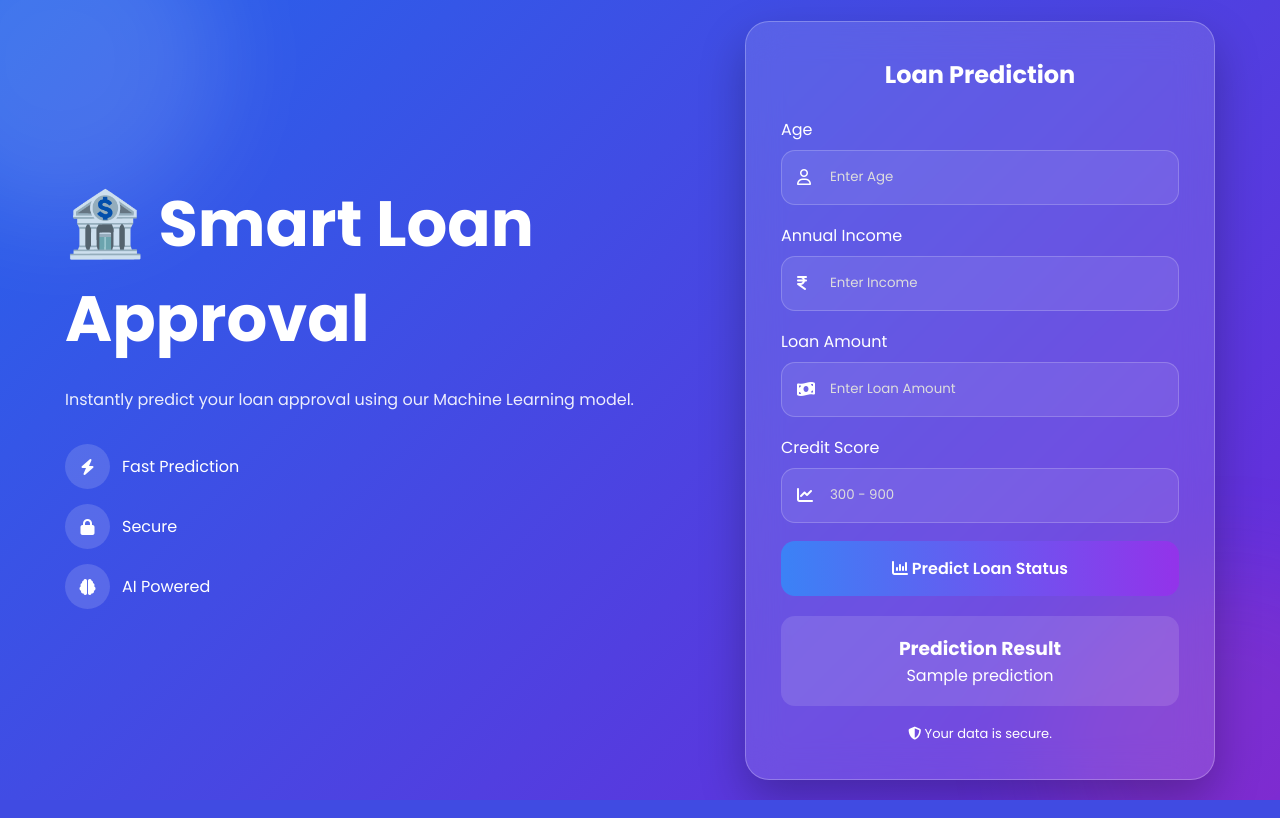
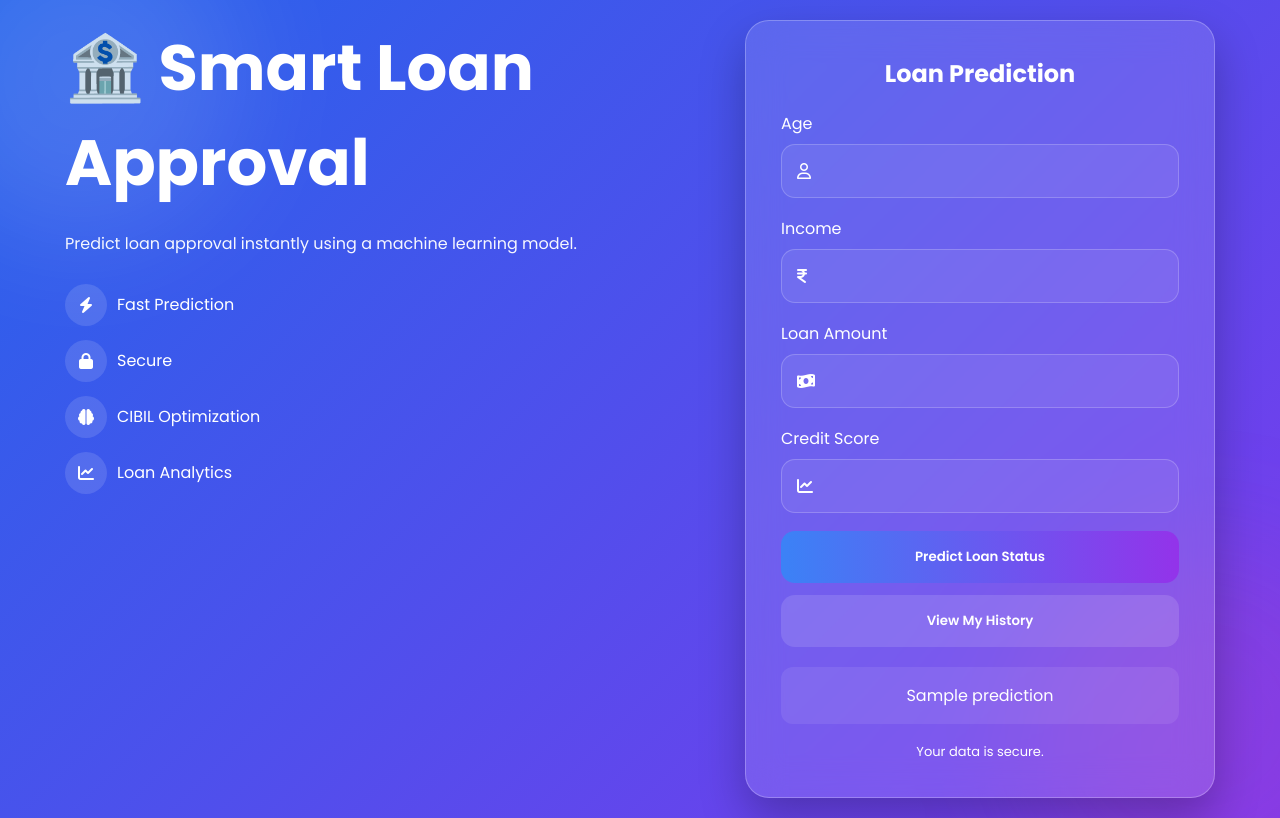
Before and after one commit to theNERDYabhay/loan_model, a Flask app: template templates/index.html in a window 1280 px wide. Run offline with Flask 3, Linux system fonts and the light colour scheme; the template is opened without the code that fills it: most values are stand-ins (such as "Sample title", 1, 10 or a date in 2020); parts of the project's set-up code (start-up, migrations or seed data) failed here and were passed over; some libraries are stand-ins or nearby versions.

Commit message:
added local history and sql database

```diff
--- a/app.py
+++ b/app.py
@@ -1,45 +1,69 @@
 import os
-from flask import Flask, render_template, request
+import sqlite3
 import joblib
+from flask import Flask, render_template, request, redirect, url_for, session
 
 app = Flask(__name__)
+app.secret_key = "loan_prediction_project_2026"
 
-# Use an absolute path so the model loads correctly no matter
-# which directory you run this script from
 BASE_DIR = os.path.dirname(os.path.abspath(__file__))
-MODEL_PATH = os.path.join(BASE_DIR, "model", "loan_model.pkl")
+DB_PATH = os.path.join(BASE_DIR, "loan_history.db")
+MODEL = joblib.load(os.path.join(BASE_DIR, "model", "loan_model.pkl"))
 
-model = joblib.load(MODEL_PATH)
+def init_db():
+    conn = sqlite3.connect(DB_PATH)
+    conn.execute("""
+    CREATE TABLE IF NOT EXISTS loan_history(
+        id INTEGER PRIMARY KEY AUTOINCREMENT,
+        age INTEGER,
+        income REAL,
+        loan_amount REAL,
+        credit_score INTEGER,
+        prediction TEXT,
+        created_at TIMESTAMP DEFAULT CURRENT_TIMESTAMP
+    )
+    """)
+    conn.commit()
+    conn.close()
 
-@app.route("/test")
-def test():
-    return "Hello World"
+init_db()
 
 @app.route("/")
 def home():
-    return render_template("index.html")
-
+    return render_template(
+        "index.html",
+        prediction=session.pop("prediction", None),
+        age=session.pop("age", ""),
+        income=session.pop("income", ""),
+        loan=session.pop("loan", ""),
+        credit=session.pop("credit", "")
+    )
 
 @app.route("/predict", methods=["POST"])
 def predict():
-    try:
-        age = int(request.form["age"])
-        income = float(request.form["income"])
-        loan_amount = float(request.form["loan"])
-        credit_score = int(request.form["credit"])
+    age = int(request.form["age"])
+    income = float(request.form["income"])
+    loan = float(request.form["loan"])
+    credit = int(request.form["credit"])
 
-        prediction = model.predict([[age, income, loan_amount, credit_score]])
+    pred = MODEL.predict([[age, income, loan, credit]])[0]
+    result = "Approved" if pred == 1 else "Rejected"
 
-        if prediction[0] == 1:
-            result = "Congratulations! Your loan application has been approved."
-        else:
-            result = "Sorry, Loan Rejected."
+    conn = sqlite3.connect(DB_PATH)
+    conn.execute(
+        "INSERT INTO loan_history(age,income,loan_amount,credit_score,prediction) VALUES(?,?,?,?,?)",
+        (age, income, loan, credit, result)
+    )
+    conn.commit()
+    conn.close()
 
-    except (KeyError, ValueError) as e:
-        result = f"Invalid input: please fill in all fields with valid numbers. ({e})"
+    session["prediction"] = result
+    session["age"] = age
+    session["income"] = income
+    session["loan"] = loan
+    session["credit"] = credit
 
-    return render_template("index.html", prediction=result)
-
+    return redirect(url_for("home"))
 
 if __name__ == "__main__":
-    app.run(host="0.0.0.0", port=5000, debug=True)
+    app.run(debug=True)
--- a/templates/index.html
+++ b/templates/index.html
@@ -1,285 +1,99 @@
-
 <!DOCTYPE html>
 <html lang="en">
 <head>
 <meta charset="UTF-8">
 <meta name="viewport" content="width=device-width, initial-scale=1.0">
 <title>Loan Predictor</title>
-
-<link href="https://fonts.googleapis.com/css2?family=Poppins:wght@300;400;500;600;700&display=swap" rel="stylesheet">
+<link href="https://fonts.googleapis.com/css2?family=Poppins:wght@300;400;600;700&display=swap" rel="stylesheet">
 <link rel="stylesheet" href="https://cdnjs.cloudflare.com/ajax/libs/font-awesome/6.6.0/css/all.min.css">
-
 <style>
-*{
-    margin:0;
-    padding:0;
-    box-sizing:border-box;
-    font-family:'Poppins',sans-serif;
-    user-select:none;
-    -webkit-user-select:none;
-    -moz-user-select:none;
-}
-input,textarea{
-    user-select:text;
-    -webkit-user-select:text;
-}
-
-body{
-    min-height:100vh;
-    display:flex;
-    justify-content:center;
-    align-items:center;
-    padding:20px;
-    overflow-x:hidden;
-    background:linear-gradient(135deg,#2563eb,#6d28d9);
-}
-
-body::before,
-body::after{
-    content:"";
-    position:fixed;
-    border-radius:50%;
-    filter:blur(50px);
-    z-index:-1;
-}
-
-body::before{
-    width:320px;
-    height:320px;
-    background:#ffffff22;
-    top:-100px;
-    left:-100px;
-}
-
-body::after{
-    width:350px;
-    height:350px;
-    background:#ec489922;
-    right:-120px;
-    bottom:-120px;
-}
-
-.container{
-    width:100%;
-    max-width:1150px;
-    display:grid;
-    grid-template-columns:1fr 470px;
-    gap:50px;
-    align-items:center;
-}
-
-.left{
-    color:white;
-}
-
-.left h1{
-    font-size:clamp(2.5rem,5vw,4rem);
-    margin-bottom:20px;
-}
-
-.left p{
-    line-height:1.8;
-    opacity:.9;
-    margin-bottom:30px;
-}
-
-.feature{
-    display:flex;
-    align-items:center;
-    gap:12px;
-    margin:15px 0;
-}
-
-.feature i{
-    width:45px;
-    height:45px;
-    display:grid;
-    place-items:center;
-    border-radius:50%;
-    background:rgba(255,255,255,.15);
-}
-
-.card{
-    background:rgba(255,255,255,.12);
-    backdrop-filter:blur(18px);
-    border:1px solid rgba(255,255,255,.25);
-    border-radius:24px;
-    padding:35px;
-    box-shadow:0 20px 45px rgba(0,0,0,.25);
-}
-
-.card h2{
-    color:white;
-    text-align:center;
-    margin-bottom:25px;
-}
-
-.group{margin-bottom:18px;}
-
-label{
-    display:block;
-    color:white;
-    margin-bottom:8px;
-}
-
-.box{
-    position:relative;
-}
-
-.box i{
-    position:absolute;
-    left:16px;
-    top:50%;
-    transform:translateY(-50%);
-    color:white;
-}
-
-input[type=number]::-webkit-inner-spin-button,
-input[type=number]::-webkit-outer-spin-button{
-    -webkit-appearance:none;
-    margin:0;
-}
-
-input[type=number]{
-    appearance:textfield;
-    -moz-appearance:textfield;
-}
-
-.box input{
-    width:100%;
-    height:55px;
-    padding:0 16px 0 48px;
-    border-radius:14px;
-    border:1px solid rgba(255,255,255,.2);
-    background:rgba(255,255,255,.08);
-    color:white;
-    outline:none;
-    transition:.3s;
-}
-
-.box input::placeholder{color:#ddd;}
-
-.box input:focus{
-    background:rgba(255,255,255,.15);
-    border-color:white;
-}
-
-button{
-    width:100%;
-    height:55px;
-    border:none;
-    border-radius:14px;
-    background:linear-gradient(90deg,#3b82f6,#9333ea);
-    color:white;
-    font-size:16px;
-    font-weight:600;
-    cursor:pointer;
-    transition:.3s;
-}
-
-button:hover{
-    transform:translateY(-3px);
-}
-
-.result{
-    margin-top:20px;
-    padding:18px;
-    border-radius:14px;
-    background:rgba(255,255,255,.12);
-    color:white;
-    text-align:center;
-}
-
-.footer{
-    margin-top:18px;
-    text-align:center;
-    color:white;
-    font-size:13px;
-}
-
-@media(max-width:900px){
-.container{grid-template-columns:1fr;}
-.left{text-align:center;}
-.card{max-width:500px;margin:auto;}
-}
+*{margin:0;padding:0;box-sizing:border-box;font-family:Poppins,sans-serif;user-select:none}
+input,textarea{user-select:text}
+body{min-height:100vh;display:flex;justify-content:center;align-items:center;padding:20px;background:linear-gradient(135deg,#2563eb,#7c3aed);overflow-x:hidden}
+body:before,body:after{content:"";position:fixed;border-radius:50%;filter:blur(60px);z-index:-1}
+body:before{width:320px;height:320px;background:#ffffff20;top:-80px;left:-80px}
+body:after{width:360px;height:360px;background:#ec489920;right:-100px;bottom:-100px}
+.container{display:grid;grid-template-columns:1fr 470px;gap:50px;max-width:1150px;width:100%}
+.left{color:#fff}
+.left h1{font-size:clamp(2.5rem,5vw,4rem);margin-bottom:20px}
+.left p{line-height:1.8;opacity:.95;margin-bottom:25px}
+.feature{display:flex;align-items:center;gap:10px;margin:14px 0}
+.feature i{width:42px;height:42px;border-radius:50%;display:grid;place-items:center;background:#ffffff20}
+.card{background:rgba(255,255,255,.12);backdrop-filter:blur(18px);border:1px solid rgba(255,255,255,.25);border-radius:24px;padding:35px;box-shadow:0 20px 45px rgba(0,0,0,.25)}
+.card h2{text-align:center;color:#fff;margin-bottom:20px}
+.group{margin-bottom:18px}
+label{display:block;color:#fff;margin-bottom:8px}
+.box{position:relative}
+.box i{position:absolute;left:16px;top:50%;transform:translateY(-50%);color:#fff}
+input[type=number]::-webkit-inner-spin-button,input[type=number]::-webkit-outer-spin-button{-webkit-appearance:none;margin:0}
+input[type=number]{appearance:textfield;-moz-appearance:textfield}
+.box input{width:100%;height:54px;padding:0 16px 0 48px;border-radius:14px;border:1px solid rgba(255,255,255,.2);background:#ffffff12;color:#fff;outline:none}
+.box input::placeholder{color:#ddd}
+button{width:100%;height:52px;border:none;border-radius:14px;cursor:pointer;font-weight:600}
+.predict{background:linear-gradient(90deg,#3b82f6,#9333ea);color:#fff}
+.history-btn{margin-top:12px;background:#ffffff20;color:#fff}
+.result{margin-top:20px;padding:16px;background:#ffffff15;border-radius:12px;color:#fff;text-align:center}
+.footer{text-align:center;color:#fff;margin-top:18px;font-size:13px}
+.modal{display:none;position:fixed;inset:0;background:rgba(0,0,0,.55);backdrop-filter:blur(8px);justify-content:center;align-items:center;padding:20px}
+.modal-card{width:100%;max-width:520px;max-height:80vh;overflow:auto;background:rgba(255,255,255,.12);backdrop-filter:blur(18px);border-radius:18px;padding:22px;color:#fff}
+.header{display:flex;justify-content:space-between;align-items:center;margin-bottom:15px}
+.close{background:none;border:none;color:#fff;font-size:28px;width:auto;height:auto}
+.item{padding:12px;border-radius:12px;background:#ffffff10;margin-bottom:10px}
+@media(max-width:900px){.container{grid-template-columns:1fr}.left{text-align:center}.card{max-width:500px;margin:auto}}
 </style>
 </head>
-
 <body>
-
 <div class="container">
-
 <div class="left">
 <h1>🏦 Smart Loan Approval</h1>
-<p>Instantly predict your loan approval using our Machine Learning model.</p>
-
+<p>Predict loan approval instantly using a machine learning model.</p>
 <div class="feature"><i class="fa-solid fa-bolt"></i>Fast Prediction</div>
 <div class="feature"><i class="fa-solid fa-lock"></i>Secure</div>
-<div class="feature"><i class="fa-solid fa-brain"></i>AI Powered</div>
-
+<div class="feature"><i class="fa-solid fa-brain"></i>CIBIL Optimization</div>
+<div class="feature"><i class="fa-solid fa-chart-line"></i>Loan Analytics</div>
 </div>
-
 <div class="card">
-
 <h2>Loan Prediction</h2>
-
-<form action="/predict" method="POST">
-
-<div class="group">
-<label>Age</label>
-<div class="box">
-<i class="fa-regular fa-user"></i>
-<input type="number" name="age" placeholder="Enter Age" required>
-</div>
-</div>
-
-<div class="group">
-<label>Annual Income</label>
-<div class="box">
-<i class="fa-solid fa-indian-rupee-sign"></i>
-<input type="number" step="any" name="income" placeholder="Enter Income" required>
-</div>
-</div>
-
-<div class="group">
-<label>Loan Amount</label>
-<div class="box">
-<i class="fa-solid fa-money-bill-wave"></i>
-<input type="number" step="any" name="loan" placeholder="Enter Loan Amount" required>
-</div>
-</div>
-
-<div class="group">
-<label>Credit Score</label>
-<div class="box">
-<i class="fa-solid fa-chart-line"></i>
-<input type="number" name="credit" placeholder="300 - 900" required>
-</div>
-</div>
-
-<button type="submit"><i class="fa-solid fa-chart-column"></i> Predict Loan Status</button>
-
+<form action="/predict" method="POST" onsubmit="sessionStorage.removeItem('savedPrediction')">
+<div class="group"><label>Age</label><div class="box"><i class="fa-regular fa-user"></i><input type="number" name="age" required></div></div>
+<div class="group"><label>Income</label><div class="box"><i class="fa-solid fa-indian-rupee-sign"></i><input type="number" step="any" name="income" required></div></div>
+<div class="group"><label>Loan Amount</label><div class="box"><i class="fa-solid fa-money-bill-wave"></i><input type="number" step="any" name="loan" required></div></div>
+<div class="group"><label>Credit Score</label><div class="box"><i class="fa-solid fa-chart-line"></i><input type="number" name="credit" required></div></div>
+<button class="predict" type="submit">Predict Loan Status</button>
+<button class="history-btn" type="button" id="openHistory">View My History</button>
 </form>
-
 {% if prediction %}
-<div class="result">
-<h3>Prediction Result</h3>
-<p>{{ prediction }}</p>
-</div>
+<div class="result">{{ prediction }}</div>
+<script>
+if(!sessionStorage.getItem("savedPrediction")){
+const history=JSON.parse(localStorage.getItem("loanHistory"))||[];
+history.unshift({
+age:"{{ age }}",
+income:"{{ income }}",
+loan:"{{ loan }}",
+credit:"{{ credit }}",
+status:"{{ prediction }}",
+time:new Date().toLocaleString()
+});
+localStorage.setItem("loanHistory",JSON.stringify(history.slice(0,20)));
+sessionStorage.setItem("savedPrediction","true");
+}
+</script>
 {% endif %}
-
-<div class="footer">
-<i class="fa-solid fa-shield-halved"></i> Your data is secure.
-</div>
-
-</div>
-
-</div>
-
+<div class="footer">Your data is secure.</div>
+</div></div>
+<div class="modal" id="modal"><div class="modal-card"><div class="header"><h2>My Prediction History</h2><button class="close" id="close">&times;</button></div><div id="history"></div></div></div>
 <script>
+const modal=document.getElementById("modal");
+document.getElementById("openHistory").onclick=()=>{
+modal.style.display="flex";
+const data=JSON.parse(localStorage.getItem("loanHistory"))||[];
+const list=document.getElementById("history");
+list.innerHTML=data.length?data.map(x=>`<div class="item"><b>${x.status}</b><br>Age:${x.age}<br>Income:₹${x.income}<br>Loan:₹${x.loan}<br>Credit:${x.credit}<br><small>${x.time}</small></div>`).join(""):"<p>No history available.</p>";
+};
+document.getElementById("close").onclick=()=>modal.style.display="none";
+window.onclick=e=>{if(e.target===modal)modal.style.display="none";}
 document.addEventListener("contextmenu",e=>e.preventDefault());
-document.addEventListener("dragstart",e=>e.preventDefault());
 </script>
-
 </body>
 </html>
```
Also changed, not shown: train.py (+16 -0 lines), loan_history.db (added).
